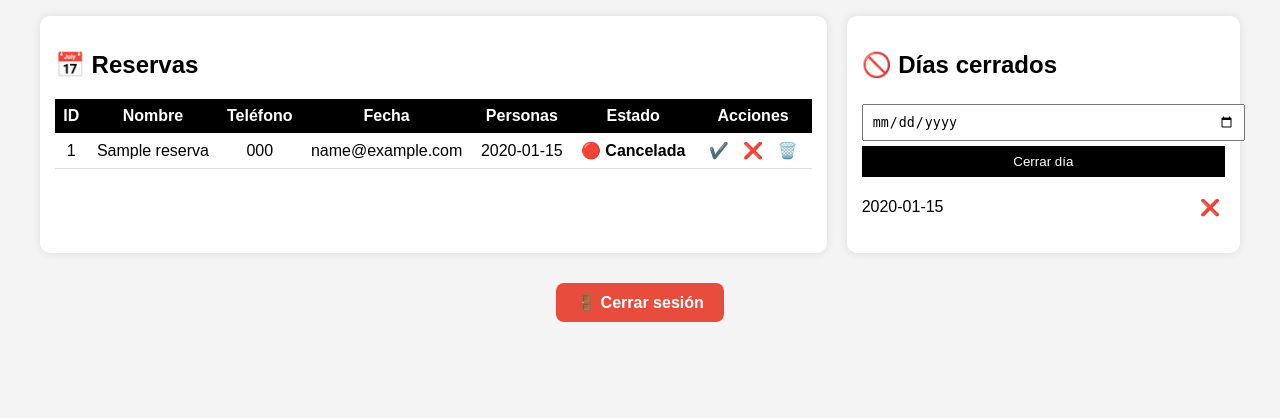
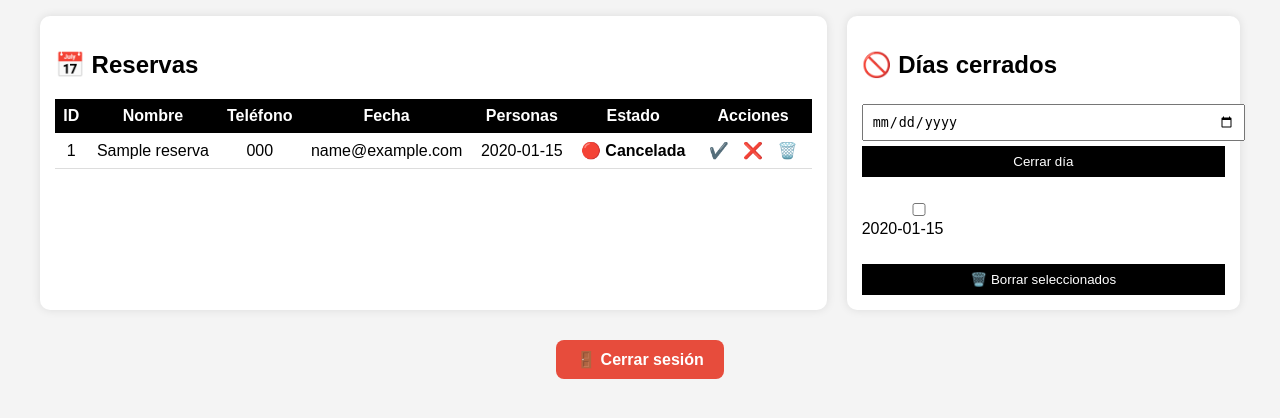
Before and after one commit to JJM010/bar-web, a Flask app: page /admin in a window 1280 px wide. Shown: the part 193-611 px from the top of the page. Run offline with Flask 3, Linux system fonts and the light colour scheme; the visitor is signed in with stand-in values (Sample User, id 1); tables that the repository leaves empty hold one stand-in row (values such as "Sample post").

```diff
--- a/templates/admin.html
+++ b/templates/admin.html
@@ -191,21 +191,51 @@
 
         <!-- 🚫 DÍAS CERRADOS -->
         <div class="card">
+
                 <h2>🚫 Días cerrados</h2>
 
+                <!-- AÑADIR DÍA -->
                 <form action="/cerrar_dia" method="POST">
+
                     <input type="date" name="fecha" required>
-                <button type="submit">Cerrar día</button>
+
+                    <button type="submit">
+                     Cerrar día
+                    </button>
+
                 </form>
 
+                <!-- LISTA -->
+                <form action="/borrar_dias" method="POST">
+
                     <ul>
+
                         {% for d in dias_cerrados %}
+
                       <li>
+
+                         <label>
+
+                            <input type="checkbox"
+                                   name="dias"
+                                   value="{{ d[0] }}">
+
                            {{ d[1] }}
-                    <a href="/borrar_dia/{{ d[0] }}">❌</a>
+
+                        </label>
+
                       </li>
+
                       {% endfor %}
+
                     </ul>
+
+                    <button type="submit">
+                        🗑️ Borrar seleccionados
+                    </button>
+
+                </form>
+
         </div>
 
     </div>
```
Lines whose indentation alone changed are shown as unchanged.
